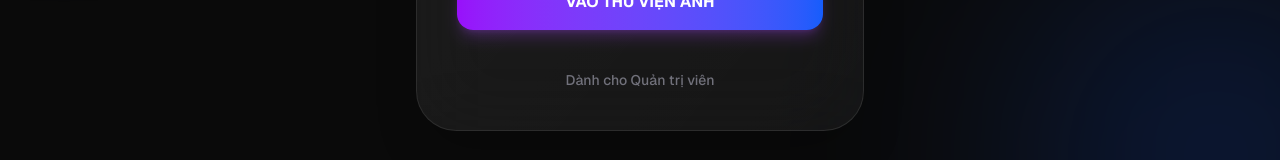
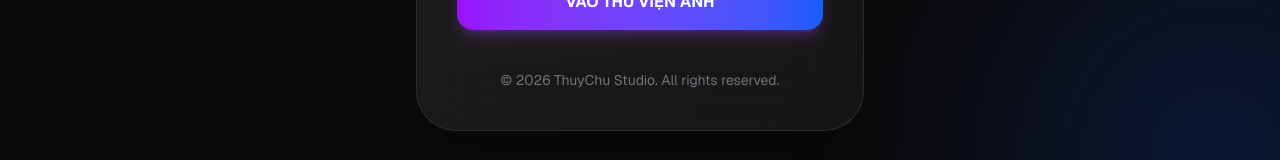
Before and after one commit to Oimaoian99/thuychu-studio, a Next.js app: page / in a window 1280 px wide. Shown: the part 533-693 px from the top of the page. Built offline with nearby package versions, Linux system fonts and the light colour scheme.

Commit message:
fix: correct downloaded file names in admin uploader and remove confusing admin link from homepage

```diff
--- a/src/app/admin/page.tsx
+++ b/src/app/admin/page.tsx
@@ -181,7 +181,7 @@ function AdminContent() {
 
   const handleDownloadSingle = (fileId: string, fileName: string) => {
     const link = document.createElement("a");
-    link.href = `/api/drive/proxy?id=${fileId}&action=download`;
+    link.href = `/api/drive/proxy?id=${fileId}&action=download&name=${encodeURIComponent(fileName)}`;
     link.download = fileName;
     document.body.appendChild(link);
     link.click();
--- a/src/app/page.tsx
+++ b/src/app/page.tsx
@@ -64,9 +64,7 @@ export default function Home() {
         </form>
 
         <div className="mt-10 text-center text-sm text-zinc-500 relative z-10">
-          <a href="/admin" className="font-medium hover:text-white transition-colors flex items-center justify-center gap-2">
-            Dành cho Quản trị viên
-          </a>
+          <p>© 2026 ThuyChu Studio. All rights reserved.</p>
         </div>
       </div>
     </main>
--- a/src/components/AdminUploader.tsx
+++ b/src/components/AdminUploader.tsx
@@ -239,7 +239,7 @@ export default function AdminUploader({ folderId, type, onClose }: AdminUploader
 
   const handleDownload = (fileId: string, fileName: string) => {
     const link = document.createElement("a");
-    link.href = `/api/drive/proxy?id=${fileId}&action=download`;
+    link.href = `/api/drive/proxy?id=${fileId}&action=download&name=${encodeURIComponent(fileName)}`;
     link.download = fileName;
     document.body.appendChild(link);
     link.click();
```
Also changed, not shown: next-env.d.ts.
